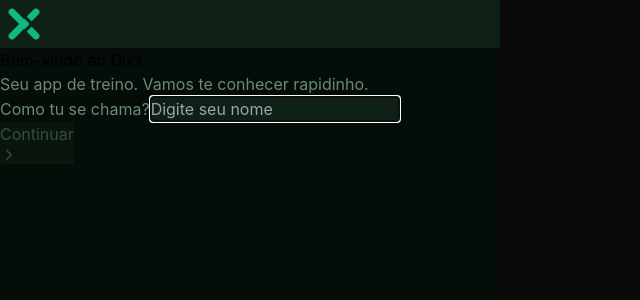
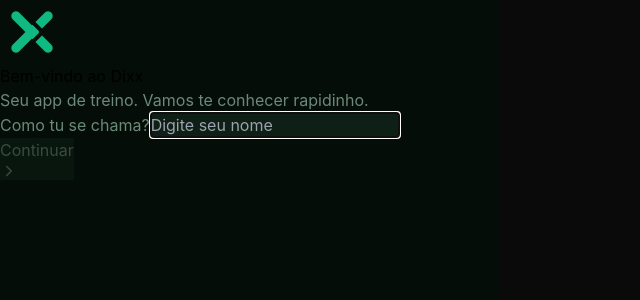
Before and after one commit to dixxlab/dixx, a React (Vite) app: page / in a window 1280 px wide. Shown: the top 300 px of the page, without its empty margins (0-640 px from the left). Built offline with nearby package versions, Linux system fonts and the light colour scheme.

Commit message:
fix: remove moldura da logo no onboarding

```diff
--- a/src/App.jsx
+++ b/src/App.jsx
@@ -371,10 +371,8 @@
         ))}
       </div>
       <div className="flex justify-center mb-8">
-        <div className="p-4 rounded-2xl" style={{ background: C.bgCard }}>
-          <DixxLogo size={48} color={C.primary} bgColor={C.bgCard} />
-        </div>
-      </div>
+  <DixxLogo size={64} />
+</div>
       <h1 className="text-3xl font-medium text-white mb-2 text-center">{current.title}</h1>
       <p className="text-sm text-center mb-10" style={{ color: C.textMuted }}>{current.subtitle}</p>
       <div className="flex-1">
```
